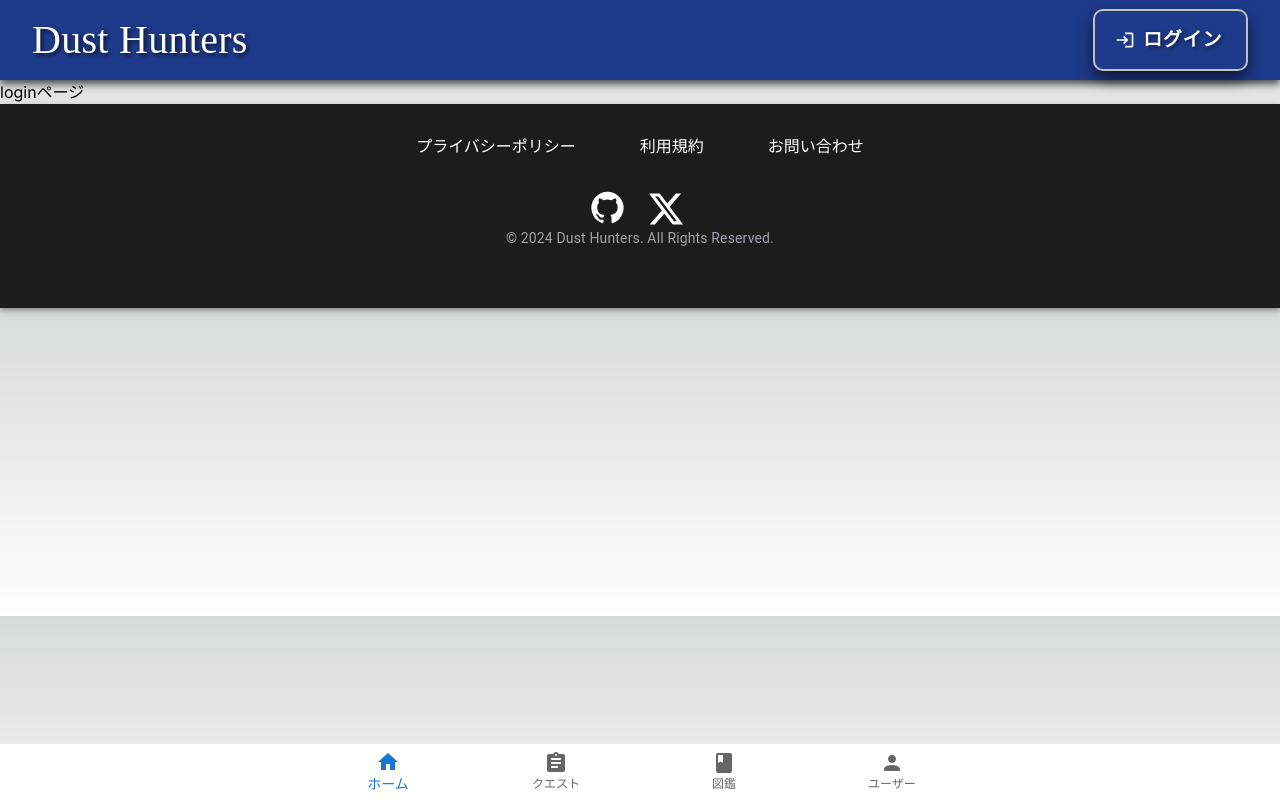
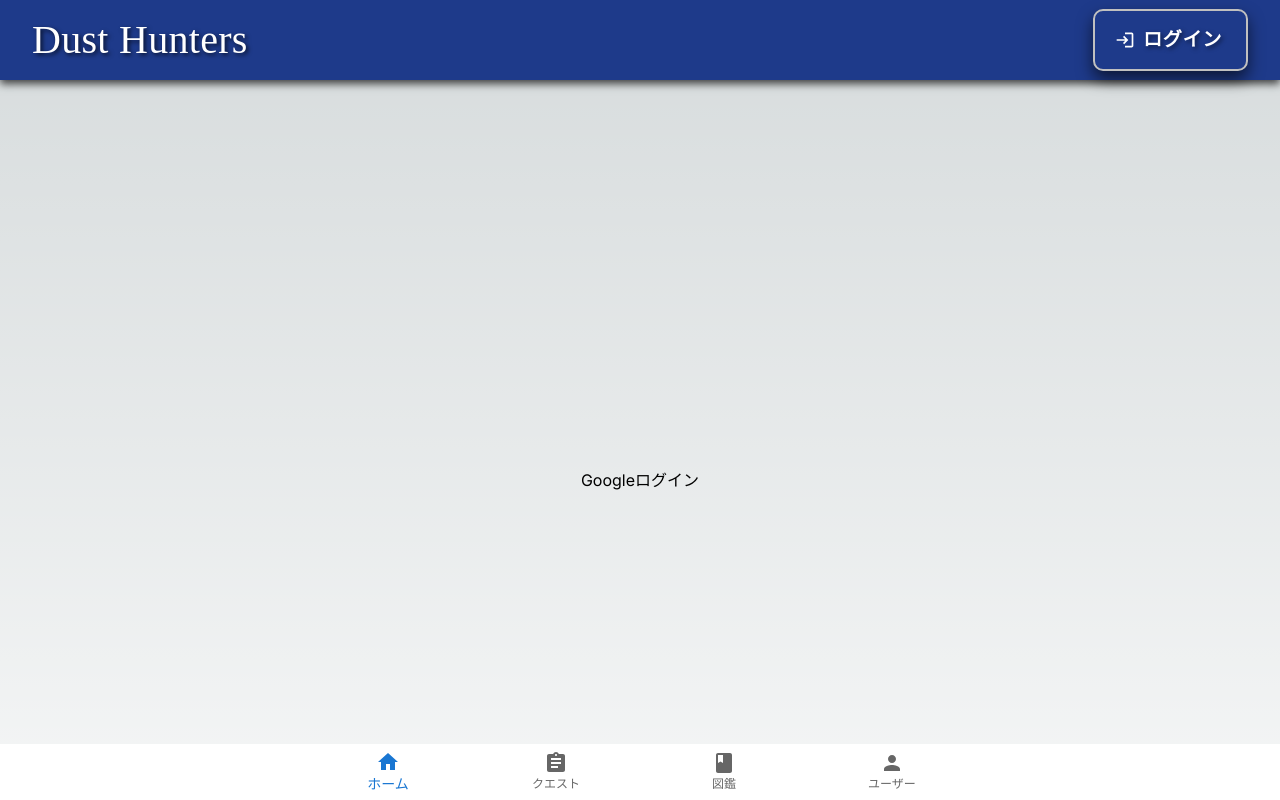
Before and after one commit to miura-taiga/dust-hunters-front, a Next.js app: page /login in a window 1280 px wide. Shown: the top 800 px of the page. Built offline with nearby package versions, Linux system fonts and the light colour scheme.

Commit message:
Google認証完了

```diff
--- a/src/app/(general)/login/page.tsx
+++ b/src/app/(general)/login/page.tsx
@@ -1,3 +1,46 @@
-export default function LoginPage() {
-  return <article>loginページ</article>;
-}
+"use client";
+
+import { useEffect, useState } from "react";
+import { useRouter } from "next/navigation";
+import { useAuth } from "@/contexts/auth";
+
+const LoginPage = () => {
+  const [isClient, setIsClient] = useState(false);
+  const router = useRouter();
+  const { setToken, currentUser } = useAuth();
+
+  useEffect(() => {
+    setIsClient(true);
+    const params = new URLSearchParams(window.location.search);
+    const token = params.get("token");
+    if (token) {
+      setToken(token);
+      localStorage.setItem("auth", token);
+    }
+  }, [setToken]);
+
+  const handleGoogleAuth = (e: React.MouseEvent<HTMLButtonElement>) => {
+    e.preventDefault();
+    const form = document.createElement("form");
+    form.method = "GET";
+    form.action = `${process.env.NEXT_PUBLIC_API_URL}/auth/google_oauth2`;
+    document.body.appendChild(form);
+    form.submit();
+  };
+
+  if (!isClient) {
+    return null;
+  }
+
+  return (
+    <div className="min-h-screen flex flex-col items-center justify-center">
+      <div className="space-y-4">
+        <button className="btn btn-accent gap-2 w-full" onClick={handleGoogleAuth}>
+          Googleログイン
+        </button>
+      </div>
+    </div>
+  );
+};
+
+export default LoginPage;
--- a/src/app/layout.tsx
+++ b/src/app/layout.tsx
@@ -2,6 +2,7 @@ import type { Metadata } from "next";
 import { Inter } from "next/font/google";
 import "./globals.css";
 import { BottomNavigation } from "@/components/layouts";
+import { AuthProvider } from "@/contexts/auth";
 
 const inter = Inter({ subsets: ["latin"] });
 
@@ -18,7 +19,7 @@ export default function RootLayout({
   return (
     <html lang="en">
       <body className={inter.className}>
-        {children}
+        <AuthProvider>{children}</AuthProvider>
         <BottomNavigation />
       </body>
     </html>
--- /dev/null
+++ b/src/contexts/auth/index.tsx
@@ -0,0 +1,78 @@
+"use client";
+
+import React, { createContext, useContext, useEffect, useState, ReactNode } from "react";
+
+interface AuthContextType {
+  token: string | null;
+  currentUser: any;
+  logout: () => void;
+  setToken: (token: string) => void;
+  setCurrentUser: (user: any) => void;
+}
+
+const AuthContext = createContext<AuthContextType | undefined>(undefined);
+
+export const useAuth = () => {
+  const context = useContext(AuthContext);
+  if (!context) {
+    throw new Error("useAuth must be used within an AuthProvider");
+  }
+  return context;
+};
+
+export const AuthProvider = ({ children }: { children: ReactNode }) => {
+  const [token, setTokenState] = useState<string | null>(null);
+  const [currentUser, setCurrentUser] = useState<any>(null);
+
+  useEffect(() => {
+    const query = new URLSearchParams(window.location.search);
+    const tokenFromUrl = query.get("token");
+
+    if (tokenFromUrl) {
+      setTokenState(tokenFromUrl);
+      localStorage.setItem("authToken", tokenFromUrl);
+    } else {
+      const storedToken = localStorage.getItem("authToken");
+      if (storedToken) {
+        setTokenState(storedToken);
+      }
+    }
+  }, []);
+
+  useEffect(() => {
+    if (token) {
+      fetch(`${process.env.NEXT_PUBLIC_API_URL}/api/v1/users/current`, {
+        headers: {
+          Authorization: `Bearer ${token}`,
+        },
+      })
+        .then((response) => {
+          if (!response.ok) {
+            throw new Error("Failed to fetch user");
+          }
+          return response.json();
+        })
+        .then((data) => setCurrentUser(data.user))
+        .catch((error) => {
+          console.error("Error fetching user:", error);
+          logout();
+        });
+    }
+  }, [token]);
+
+  const setToken = (token: string) => {
+    setTokenState(token);
+  };
+
+  const logout = () => {
+    setCurrentUser(null);
+    setTokenState(null);
+    localStorage.removeItem("authToken");
+  };
+
+  return (
+    <AuthContext.Provider value={{ token, logout, setToken, currentUser, setCurrentUser }}>
+      {children}
+    </AuthContext.Provider>
+  );
+};
```
Also changed, not shown: 1 other file (tests, documents, lock files or other folders).
